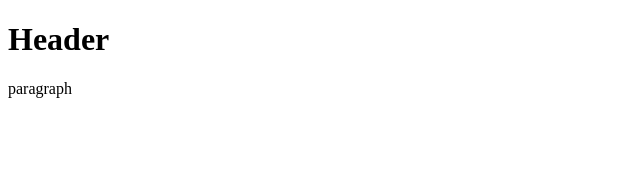
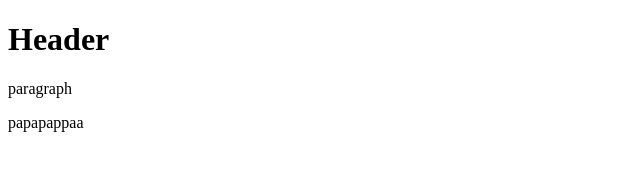
Before and after one commit to CeciliaDallagiovanna/git-test, a plain HTML site: page index.html in a window 1280 px wide. Shown: the whole page, without its empty margins (0-640 px from the left). Drawn offline with Linux system fonts and the light colour scheme.

Commit message:
third commit

```diff
--- a/index.html
+++ b/index.html
@@ -3,5 +3,6 @@
     <body>
         <h1> Header</h1>
         <p>paragraph</p>
+        <p> papapappaa</p>
     </body>
 </hmtl>
```
